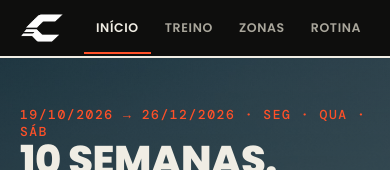
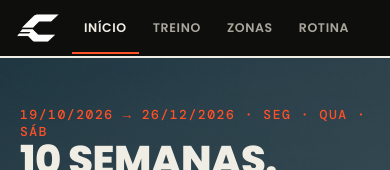
Before and after one commit to GustavoRibasSilestrino/RUNING, a plain HTML site: page index.html in a window 390 px wide. Shown: the top 170 px of the page. Drawn offline with nearby package versions, Linux system fonts and the light colour scheme.

Commit message:
Cabecalho: logo a esquerda e menu centralizado

```diff
--- a/style.css
+++ b/style.css
@@ -246,3 +246,12 @@ details.more[open] summary::after{content:"–"}
 [hidden]{display:none!important}
 .brand img{width:44px;height:44px}
 .brand .bn{display:none}
+
+/* cabeçalho: logo no canto esquerdo, menu centralizado na tela */
+header.top .bar{max-width:none;padding:0 28px;display:grid;grid-template-columns:1fr auto 1fr;gap:20px}
+header.top .brand{justify-self:start}
+header.top nav.tabs{flex:none;justify-content:center;overflow:visible}
+@media (max-width:1100px){
+  header.top .bar{display:flex;padding:0 16px;gap:12px}
+  header.top nav.tabs{flex:1;justify-content:flex-start;overflow-x:auto}
+}
```
